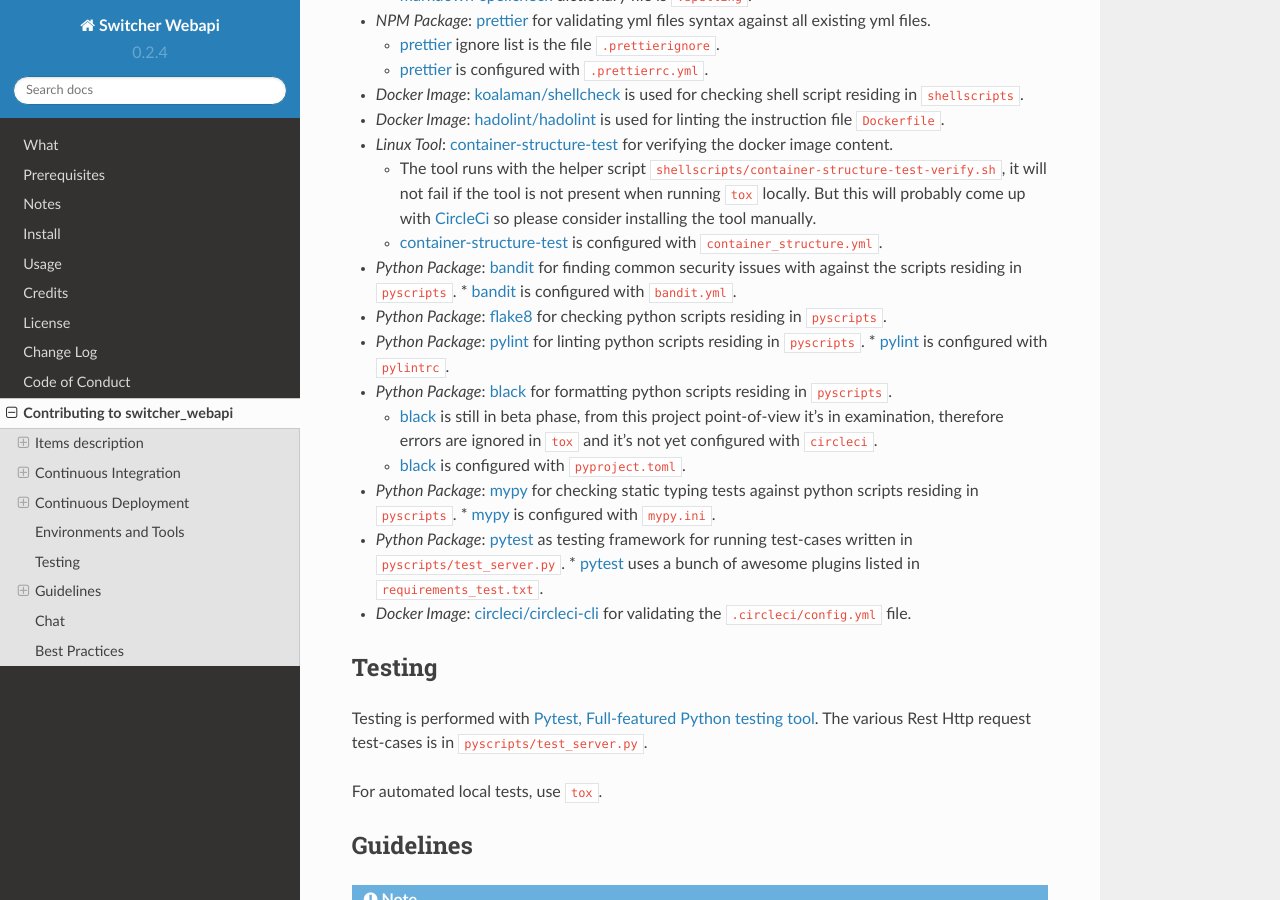
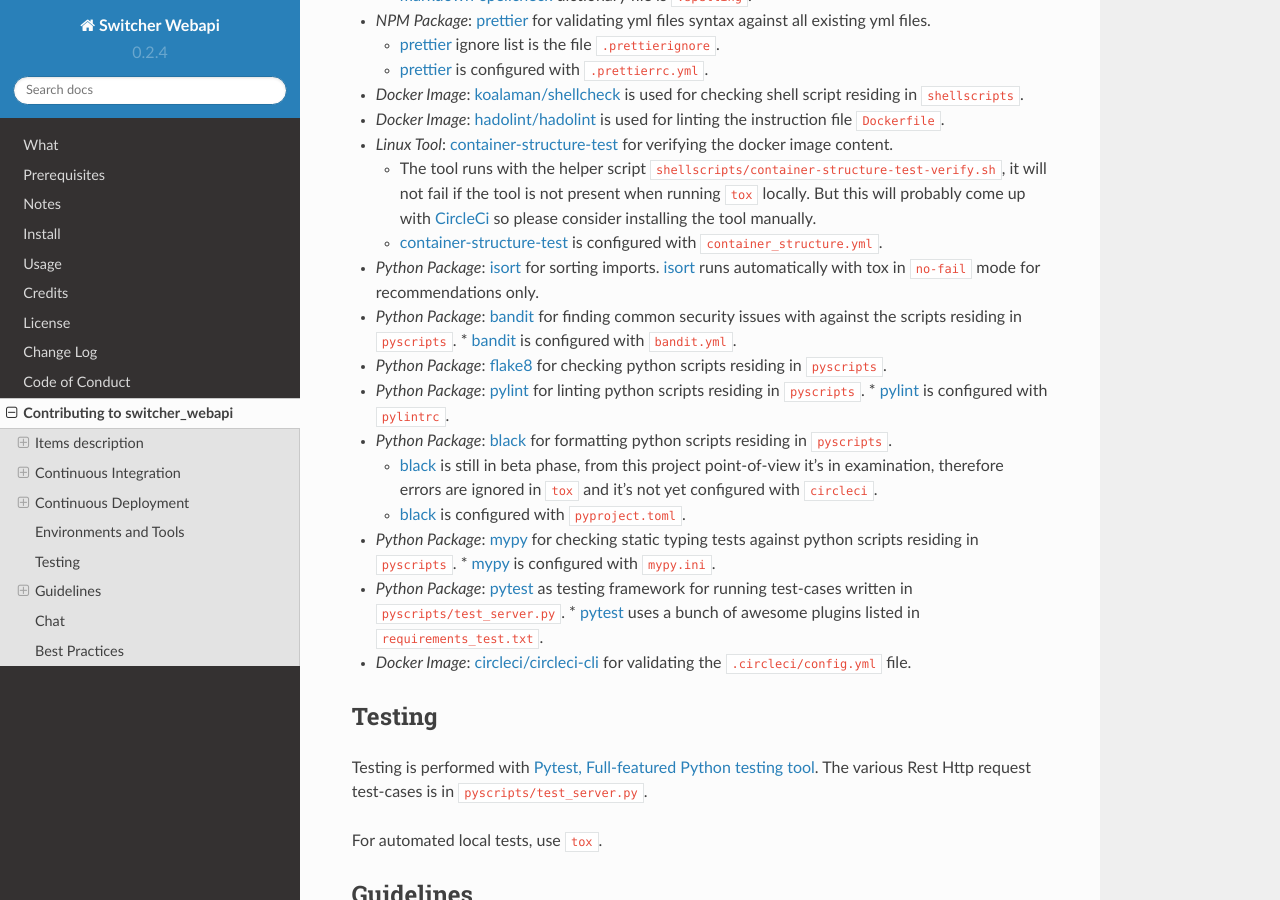
Before and after one commit to TomerFi/switcher_webapi, a Sphinx documentation site: the page built from docs/source/contributing.rst, in a window 1280 px wide and 900 px high, scrolled down 5460 px. Built offline with Sphinx 7.4.7 and the Read the Docs theme 2.0.0, drawn with Linux system fonts in a browser that asks for light colours.

Commit message:
Improved contributing documentation.

```diff
--- a/docs/source/contributing.rst
+++ b/docs/source/contributing.rst
@@ -282,6 +282,9 @@ Environments and Tools
 
     *   `container-structure-test`_ is configured with ``container_structure.yml``.
 
+*   *Python Package*: isort_ for sorting imports. isort_ runs automatically with tox in ``no-fail``
+    mode for recommendations only.
+
 *   *Python Package*: bandit_ for finding common security issues with against the scripts residing
     in ``pyscripts``.
     *   bandit_ is configured with ``bandit.yml``.
@@ -530,3 +533,4 @@ Any contribution bumping up this percentage will be gladly embraced.
 .. _proselint: https://github.com/amperser/proselint
 .. _write-good: https://github.com/btford/write-good
 .. _joblint: https://github.com/rowanmanning/joblint
+.. _isort: https://pypi.org/project/isort/
```
Also changed, not shown: CONTRIBUTING.md (+4 -0 lines), 1 other file.
